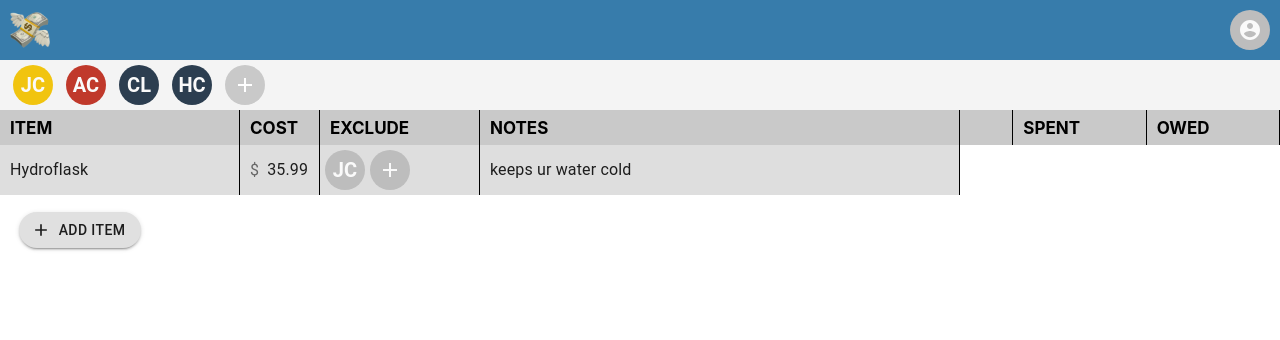
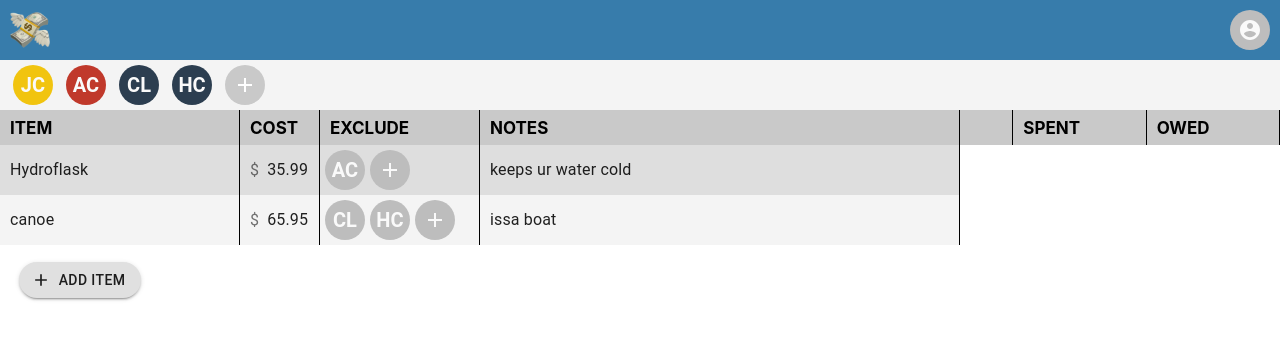
Before and after one commit to jonathanchen7/splitthecost, a React (Create React App) app: page / in a window 1280 px wide. Shown: the top 340 px of the page. Built offline with nearby package versions, Linux system fonts and the light colour scheme.

Commit message:
added uuid

```diff
--- a/package.json
+++ b/package.json
@@ -13,11 +13,13 @@
     "@types/react": "^16.14.2",
     "@types/react-dom": "^16.9.10",
     "@types/styled-components": "^5.1.7",
+    "@types/uuid": "^8.3.0",
     "react": "^17.0.1",
     "react-dom": "^17.0.1",
     "react-scripts": "4.0.1",
     "styled-components": "^5.2.1",
     "typescript": "^4.1.3",
+    "uuid": "^8.3.2",
     "web-vitals": "^0.2.4"
   },
   "scripts": {
--- a/src/components/SplitTheCost.tsx
+++ b/src/components/SplitTheCost.tsx
@@ -6,23 +6,28 @@ import { Sidebar } from "./breakdown/Sidebar";
 import { EntryGrid } from "./entries/EntryGrid";
 import { Header } from "./header/Header";
 import { UsersBar } from "./users/UsersBar";
+import { v4 as uuidv4 } from "uuid";
 
-const user1: User = {
+const jonathan: User = {
+  id: uuidv4(),
   firstName: "Jonathan",
   lastName: "Chen",
   email: "jonathanschen28@gmail.com",
 };
-const user2: User = {
+const abigail: User = {
+  id: uuidv4(),
   firstName: "Abigail",
   lastName: "Chen",
   email: "abigail.chen@live.com",
 };
-const user3: User = {
+const mom: User = {
+  id: uuidv4(),
   firstName: "Christine",
   lastName: "Liu",
   email: "thechens28@gmail.com",
 };
-const user4: User = {
+const dad: User = {
+  id: uuidv4(),
   firstName: "Hongbo",
   lastName: "Chen",
   email: "bradchen28@gmail.com",
@@ -33,16 +38,28 @@ const entry1: Entry = {
   item: "Hydroflask",
   cost: "35.99",
   note: "keeps ur water cold",
-  exclude: [user1],
+  exclude: [abigail],
+  createdBy: jonathan,
+};
+
+const entry2: Entry = {
+  id: 1,
+  item: "canoe",
+  cost: "65.95",
+  note: "issa boat",
+  exclude: [mom, dad],
+  createdBy: abigail,
 };
 
 export const SplitTheCost: React.FC = () => {
   const [users, setUsers] = useState<User[]>([]);
   const [entries, setEntries] = useState<Entry[]>([]);
+  const [curUser, setCurUser] = useState<User>(jonathan);
 
   useEffect(() => {
-    setUsers([user1, user2, user3, user4]);
-    setEntries([entry1]);
+    setUsers([jonathan, abigail, mom, dad]);
+    setEntries([entry1, entry2]);
+    setCurUser(jonathan);
   }, []);
 
   return (
@@ -50,7 +67,11 @@ export const SplitTheCost: React.FC = () => {
       <Header users={users} setUsers={setUsers} />
       <UsersBar users={users} setUsers={setUsers} />
       <div style={{ display: "flex" }}>
-        <EntryGrid entries={entries} setEntries={setEntries} />
+        <EntryGrid
+          entries={entries}
+          setEntries={setEntries}
+          curUser={curUser}
+        />
         <Sidebar />
       </div>
     </div>
--- a/src/components/entries/EntryGrid.tsx
+++ b/src/components/entries/EntryGrid.tsx
@@ -6,14 +6,19 @@ import AddIcon from "@material-ui/icons/Add";
 import { Grid } from "@material-ui/core";
 import { useEffect } from "react";
 import { EntriesHeader } from "./EntriesHeader";
-import { Entry } from "../../models/models";
+import { Entry, User } from "../../models/models";
 
 interface Props {
   entries: Entry[];
   setEntries: (entries: Entry[]) => void;
+  curUser: User;
 }
 
-export const EntryGrid: React.FC<Props> = ({ entries, setEntries }) => {
+export const EntryGrid: React.FC<Props> = ({
+  entries,
+  setEntries,
+  curUser,
+}) => {
   const [curId, setcurId] = useState(0);
 
   useEffect(() => {
@@ -29,6 +34,7 @@ export const EntryGrid: React.FC<Props> = ({ entries, setEntries }) => {
       cost: "0",
       exclude: null,
       note: "",
+      createdBy: curUser,
     };
     setEntries(entries.concat(newItem));
   }
--- a/src/components/users/AddUser.tsx
+++ b/src/components/users/AddUser.tsx
@@ -15,6 +15,7 @@ import { User } from "../../models/models";
 import { useState } from "react";
 import Grow from "@material-ui/core/Grow";
 import { TransitionProps } from "@material-ui/core/transitions/transition";
+import { v4 as uuidv4 } from "uuid";
 
 const Transition = React.forwardRef(function Transition(
   props: TransitionProps & { children?: React.ReactElement<any, any> },
@@ -96,6 +97,7 @@ export const AddUser: React.FC<Props> = ({ users, setUsers }) => {
 
     // Input is valid! Add new user.
     const tempUser: User = {
+      id: uuidv4(),
       firstName: firstNameVal,
       lastName: lastNameVal,
       email: emailVal,
--- a/src/models/models.tsx
+++ b/src/models/models.tsx
@@ -1,4 +1,5 @@
 export interface User {
+  id: string;
   firstName: string;
   lastName: string;
   email: string;
@@ -9,5 +10,6 @@ export interface Entry {
   item: string;
   cost: string;
   exclude: User[] | null;
+  createdBy: User;
   note: string;
 }
```
Also changed, not shown: 1 other file (tests, documents, lock files or other folders).
